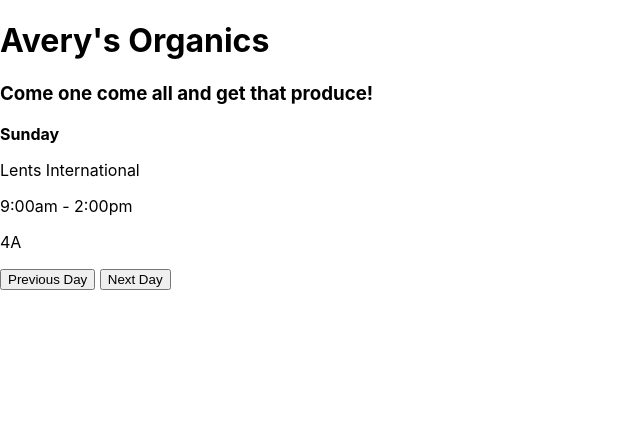
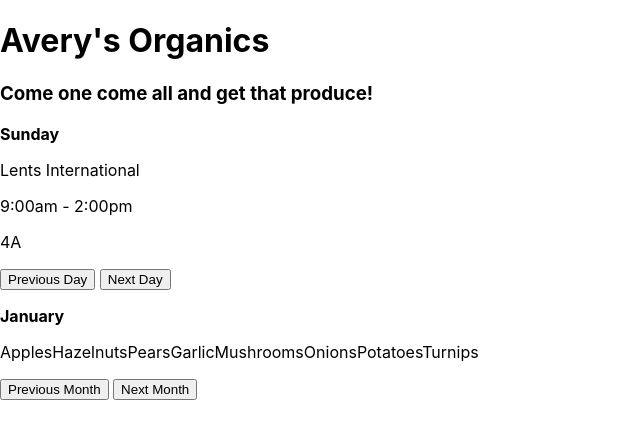
Before and after one commit to jmlden36/farmers-market, a React (Create React App) app: page / in a window 1280 px wide. Shown: the top 438 px of the page, without its empty margins (0-640 px from the left). Built offline with nearby package versions, Linux system fonts and the light colour scheme.

Commit message:
Update Month.js
Co-authored-by: Morgan Waites <morgan.waites@gmail.com>
Co-authored-by: Katie Pundt <kzpundt@gmail.com>
Co-Authored-by: Matt Luker <jamesmattluker@gmail.com>

```diff
--- a/src/components/App.js
+++ b/src/components/App.js
@@ -8,7 +8,7 @@ function App() {
     <React.Fragment>
       <Header />
       <DayControl />
-      {/* <MonthControl />  */}
+      <MonthControl />
     </React.Fragment>
 
   );
--- a/src/components/DayControl.js
+++ b/src/components/DayControl.js
@@ -77,7 +77,6 @@ class DayControl extends React.Component {
         <div>
         <button onClick={this.handleClickDayPrev}>Previous Day</button> { /* new code */ }
         {index===5 ? <button onClick={this.resetDay}>Next</button> : <button onClick={this.handleClickDayNext}>Next Day</button> }
-
         </div>
       </React.Fragment>
     );
```
